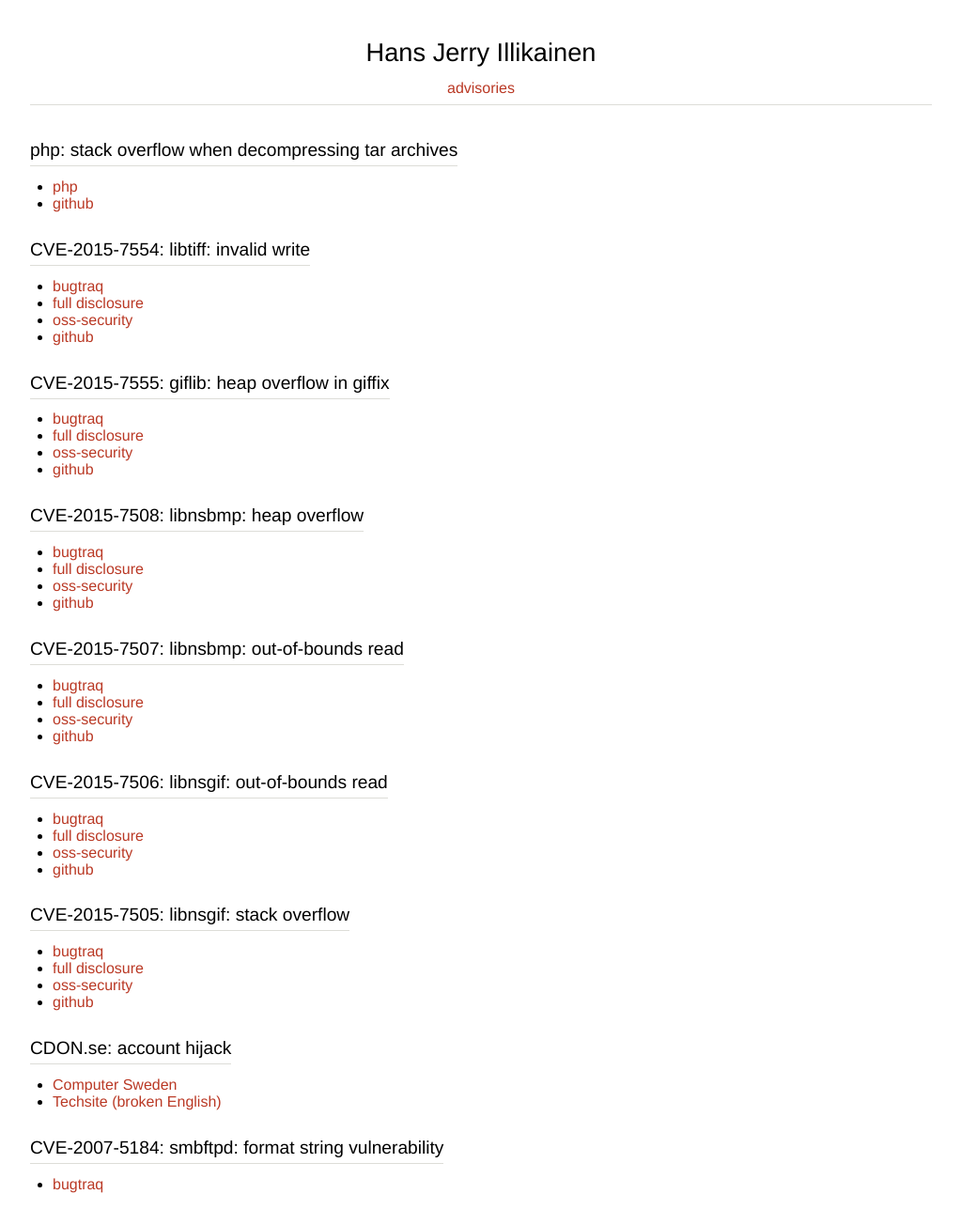
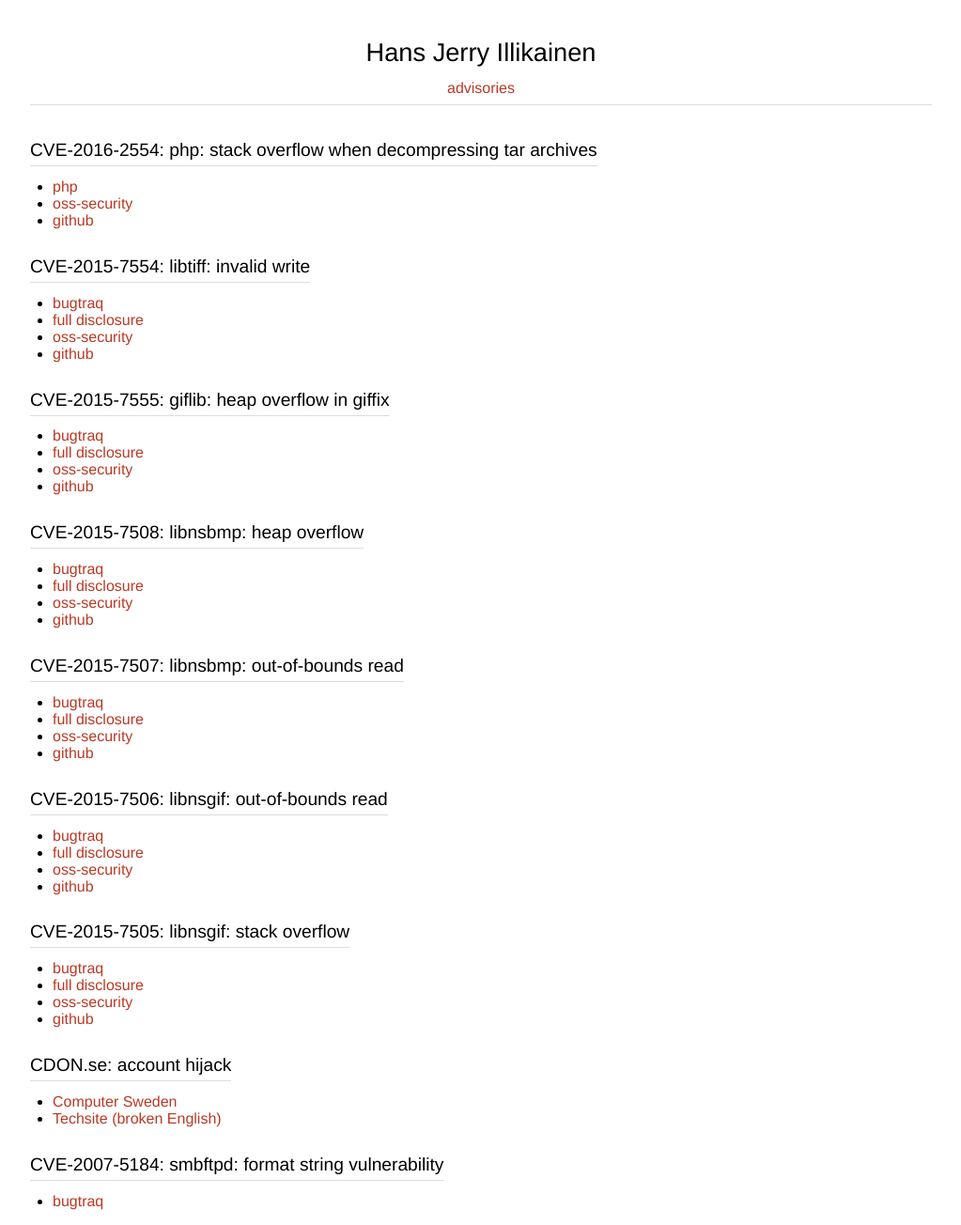
Before and after one commit to dyntopia/dyntopia.github.io, a Jekyll site: the page built from index.md, in a window 1280 px wide. Shown: the whole page at 94% size, without its empty margins (128-1151 px from the left). Built offline with Jekyll 4.4.1, drawn with Linux system fonts in a browser that asks for light colours.

Commit message:
Add CVE-2016-2554

```diff
--- a/index.md
+++ b/index.md
@@ -3,9 +3,10 @@ layout: default
 title: advisories
 ---
 
-php: stack overflow when decompressing tar archives
-===================================================
+CVE-2016-2554: php: stack overflow when decompressing tar archives
+==================================================================
 * [php](https://bugs.php.net/bug.php?id=71488)
+* [oss-security](http://seclists.org/oss-sec/2016/q1/428)
 * [github](https://github.com/dyntopia/advisories/blob/master/006-php.org)
 
 
```
